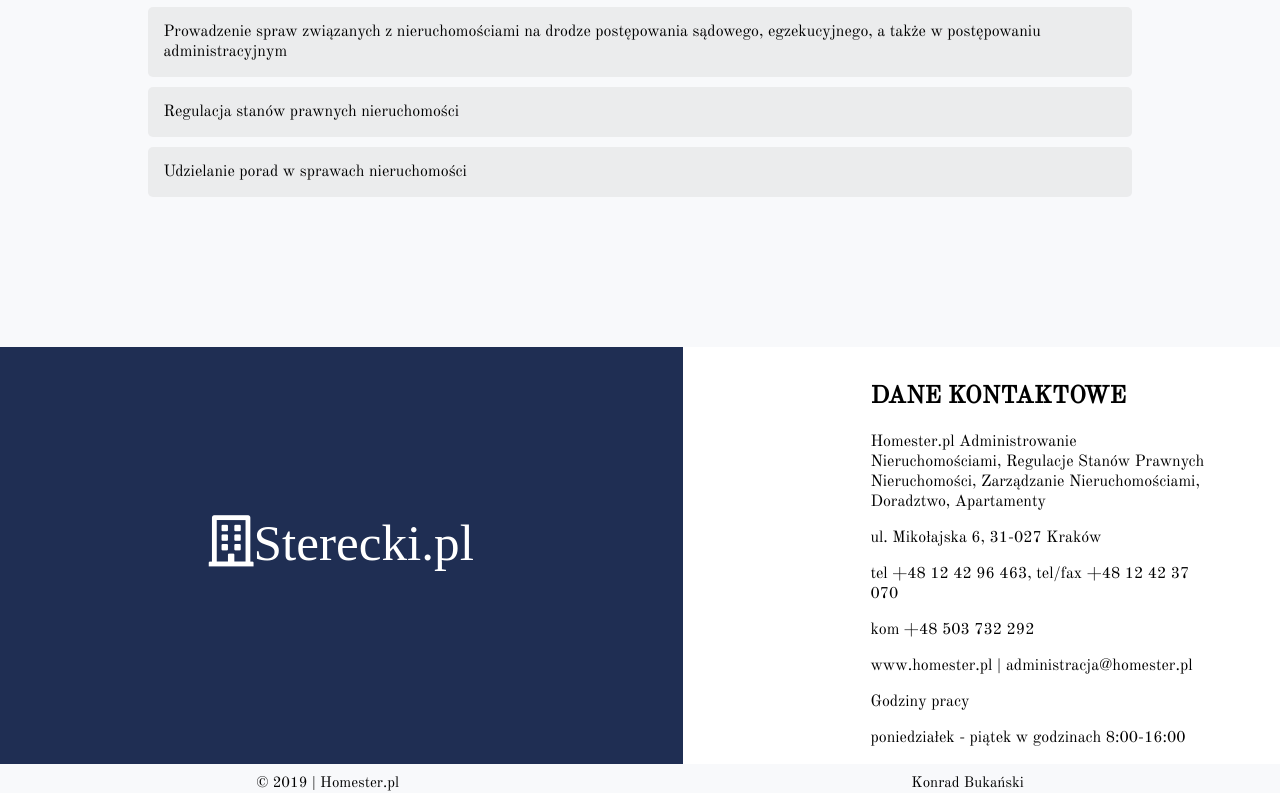
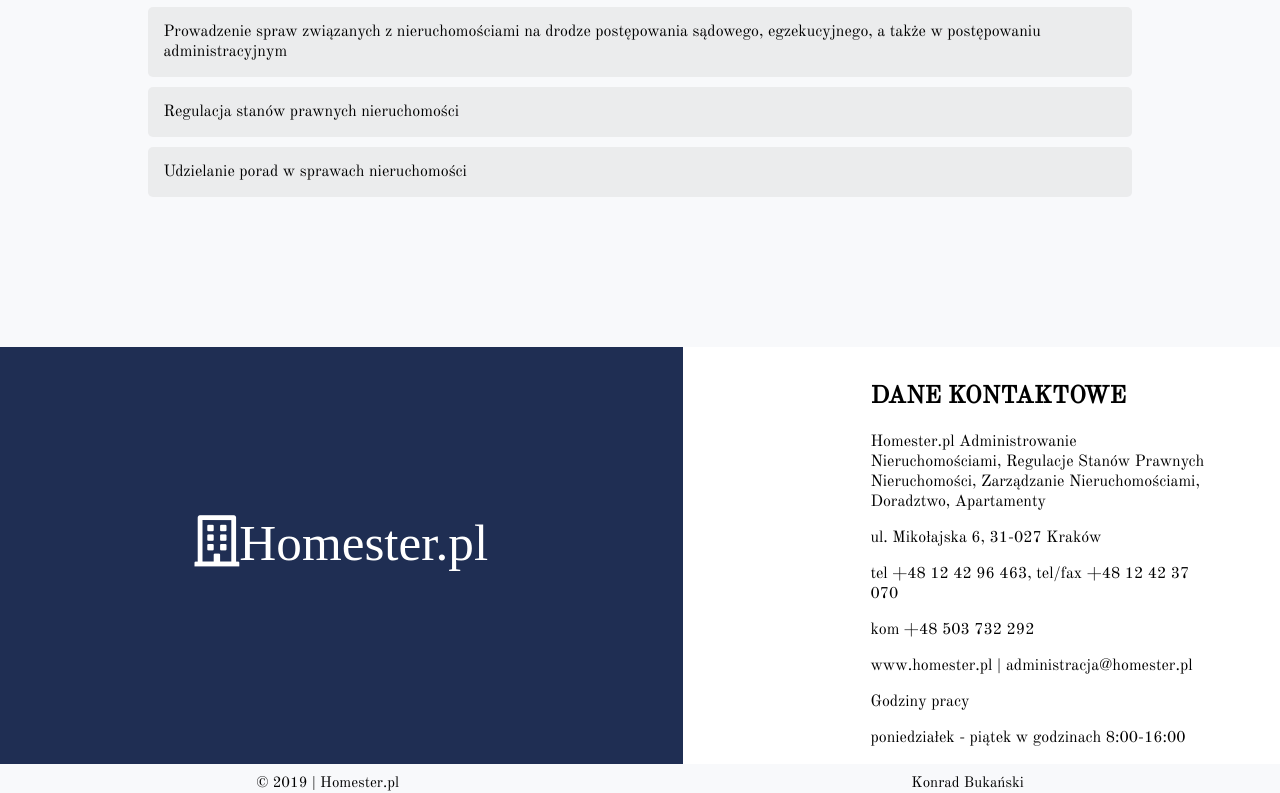
Before and after one commit to konradbukanski/homester.pl, a plain HTML site: page index.html in a window 1280 px wide. Shown: the part 4872-5665 px from the top of the page. Drawn offline with nearby package versions, Linux system fonts and the light colour scheme.

Commit message:
Add files via upload

```diff
--- a/index.html
+++ b/index.html
@@ -188,7 +188,7 @@
       </div>
     </div> -->
     <div class="contacts">
-      <div class="contactsLogo"><i class="far fa-building">Sterecki.pl</i></div>
+      <div class="contactsLogo"><i class="far fa-building">Homester.pl</i></div>
       <div class="date">
         <h2>Dane kontaktowe</h2>
         <p>
```
